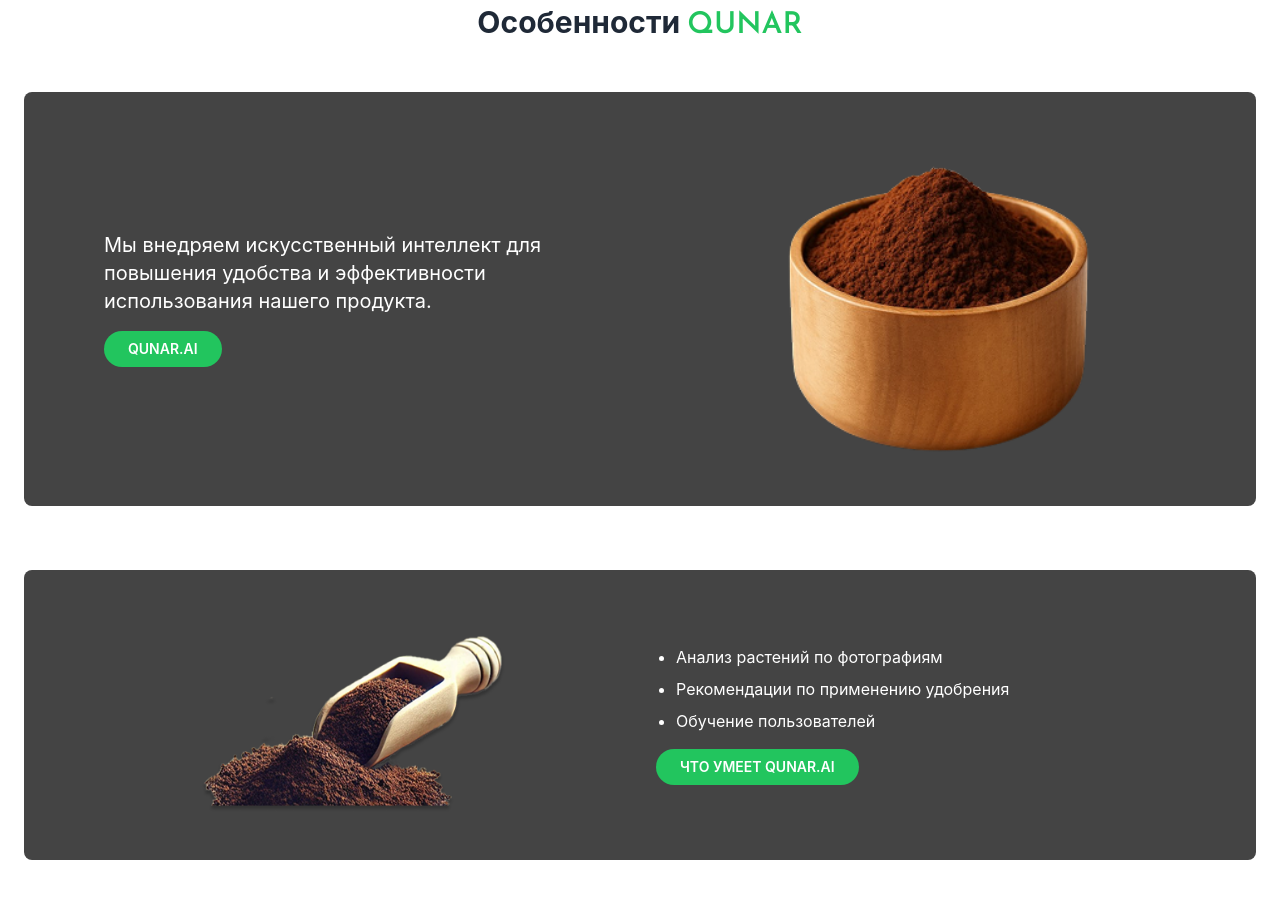
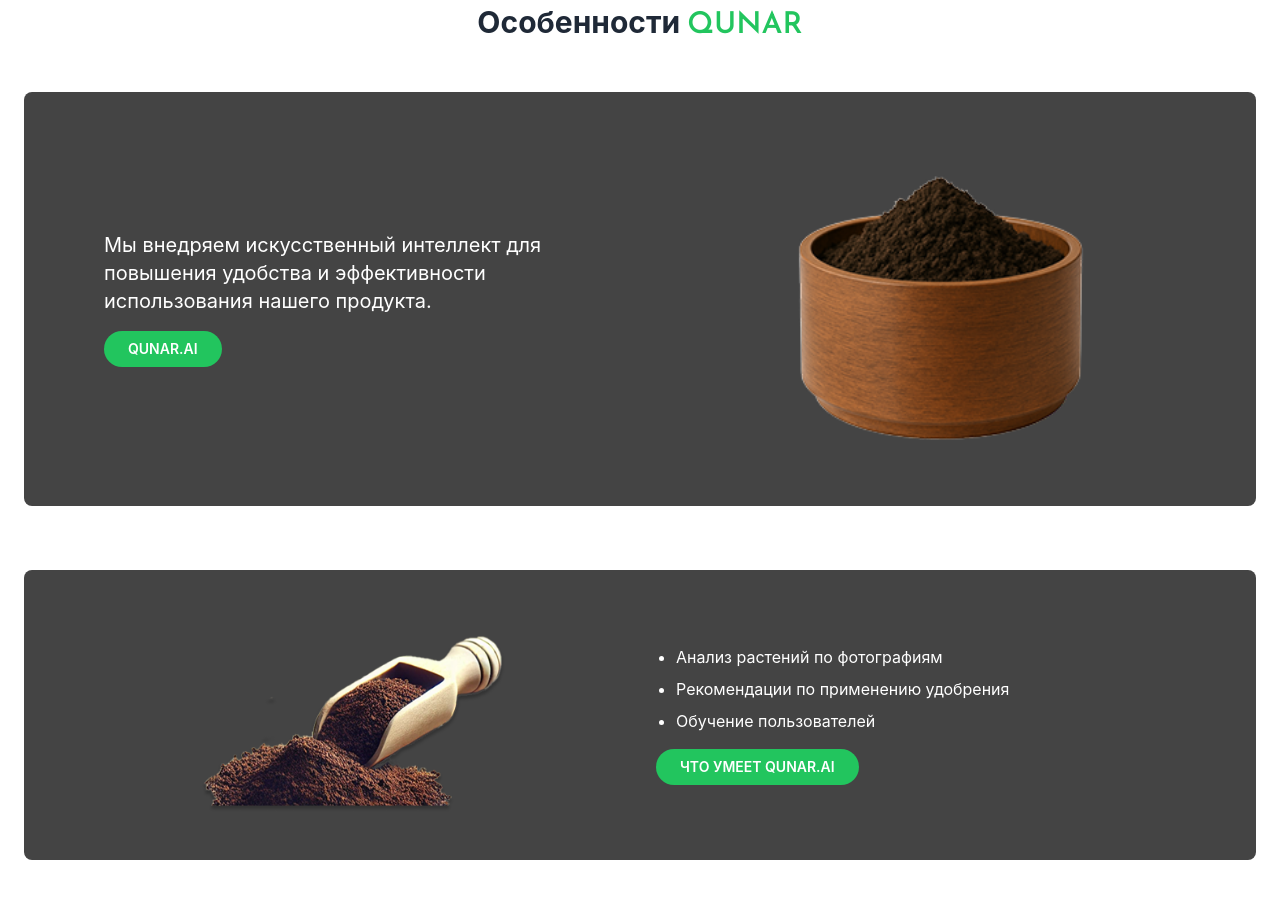
Before and after one commit to Amirbek01/qunar-frontend, a Next.js app: page / in a window 1280 px wide. Shown: the part 860-1758 px from the top of the page. Built offline with nearby package versions, Linux system fonts and the light colour scheme.

Commit message:
изменит фото

```diff
--- a/src/components/Features.js
+++ b/src/components/Features.js
@@ -22,7 +22,7 @@
                     </div>
                     <div className="md:w-1/2 flex justify-center">
                         <Image
-                            src="/hhhhh.png"/* Замените на свой путь к изображению */
+                            src="/hh.png"/* Замените на свой путь к изображению */
                             alt="AI Feature"
                             width={350}
                             height={300}
```
Also changed, not shown: public/hh.png (added).
